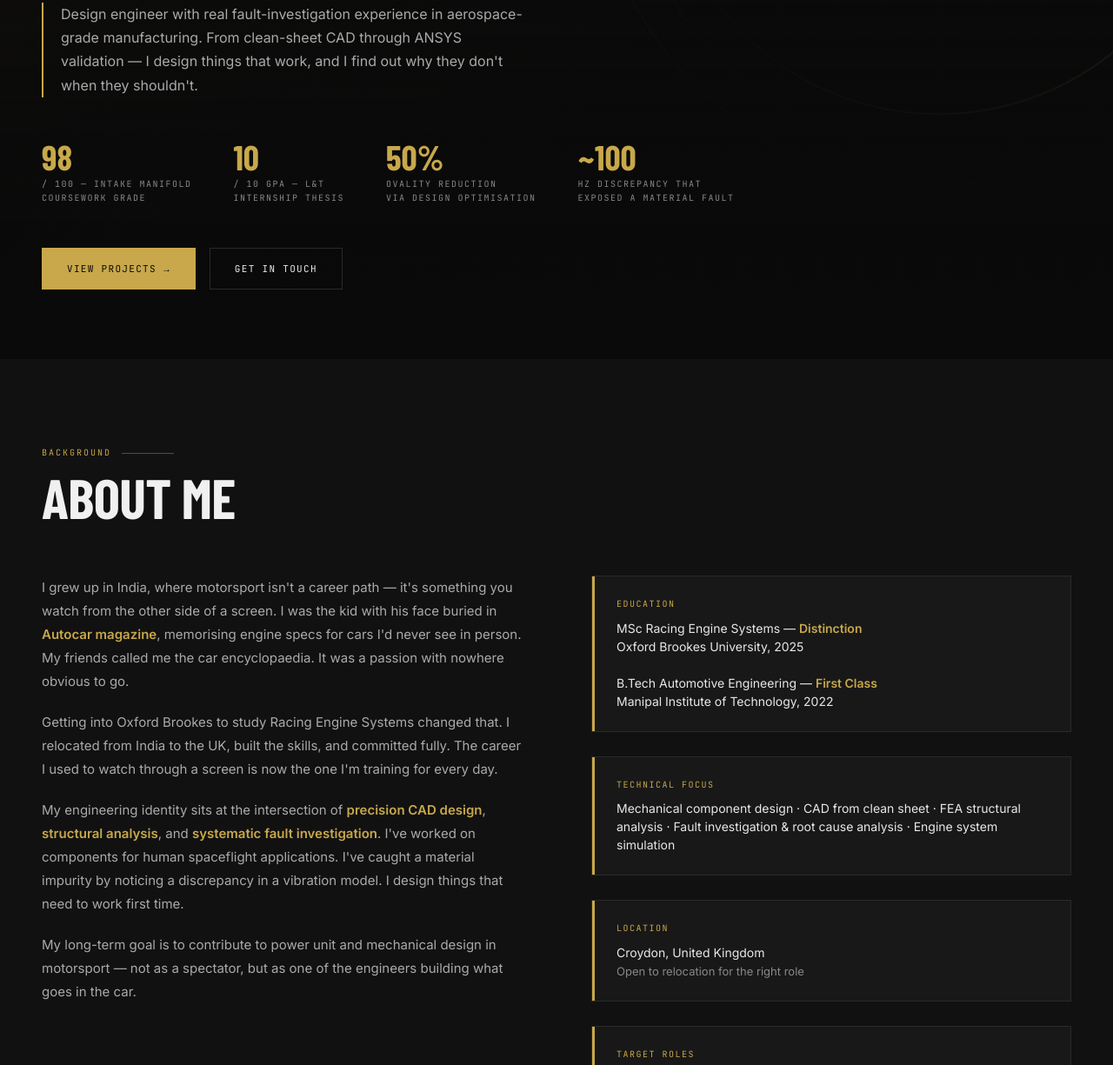
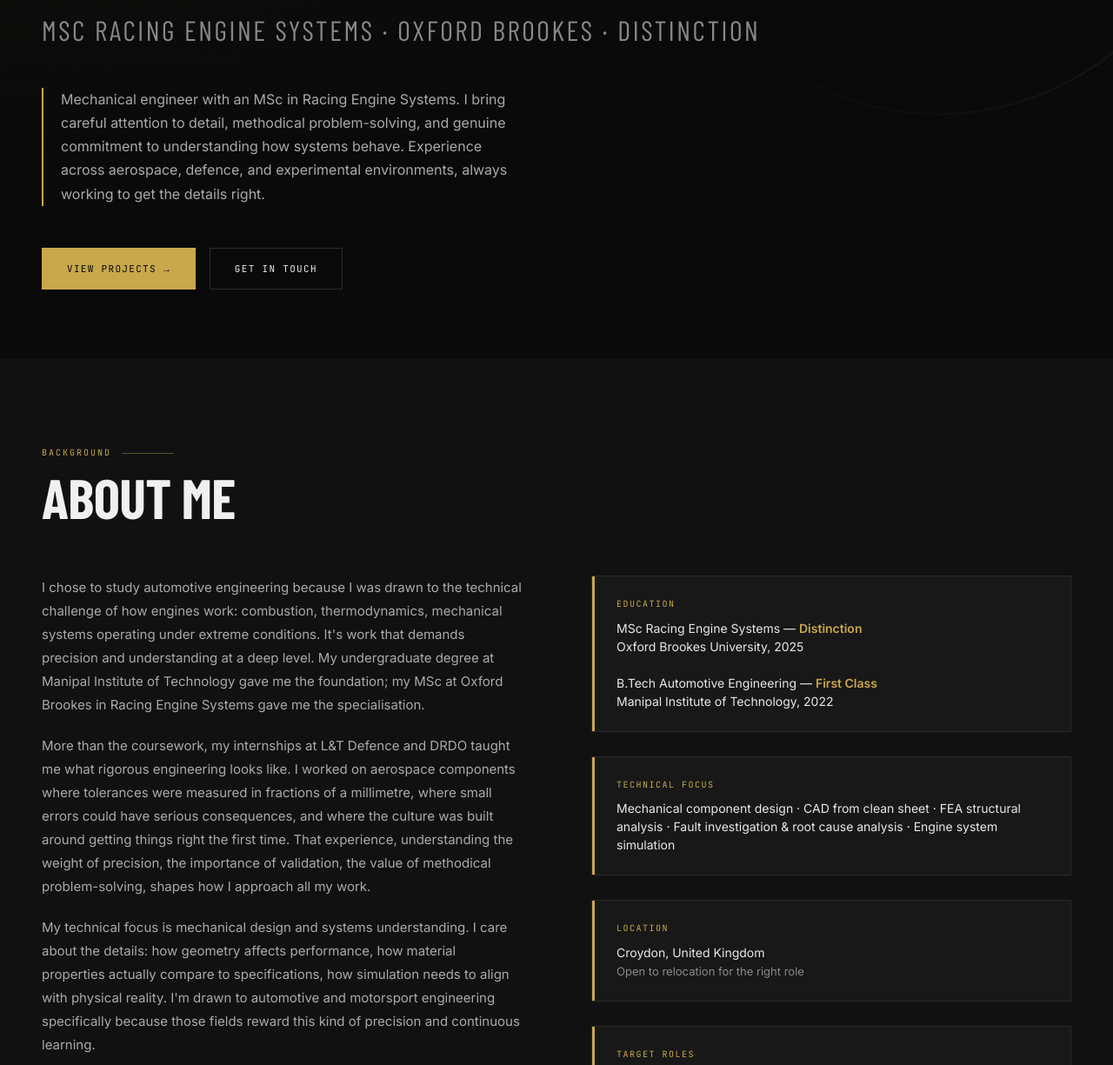
Before and after one commit to IBardoloi/Portfolio, a plain HTML site: page index.html in a window 1280 px wide. Shown: the part 387-1612 px from the top of the page at 87% size. Drawn offline with nearby package versions, Linux system fonts and the light colour scheme; a web font is replaced by a local one.

Commit message:
Update index.html

```diff
--- a/index.html
+++ b/index.html
@@ -766,28 +766,11 @@
     <div class="hero-name">Inika<br><span>Bardoloi</span></div>
     <div class="hero-title">MSc Racing Engine Systems · Oxford Brookes · Distinction</div>
     <p class="hero-statement">
-      Design engineer with real fault-investigation experience in aerospace-grade manufacturing.
-      From clean-sheet CAD through ANSYS validation — I design things that work,
-      and I find out why they don't when they shouldn't.
+     Mechanical engineer with an MSc in Racing Engine Systems. I bring careful attention to detail,
+      methodical problem-solving, and genuine commitment to understanding how systems behave.
+      Experience across aerospace, defence, and experimental environments, always working to get the details right.
     </p>
-    <div class="hero-stats">
-      <div class="stat-item">
-        <div class="stat-num">98</div>
-        <div class="stat-label">/ 100 — Intake Manifold<br>Coursework Grade</div>
-      </div>
-      <div class="stat-item">
-        <div class="stat-num">10</div>
-        <div class="stat-label">/ 10 GPA — L&T<br>Internship Thesis</div>
-      </div>
-      <div class="stat-item">
-        <div class="stat-num">50%</div>
-        <div class="stat-label">Ovality Reduction<br>via Design Optimisation</div>
-      </div>
-      <div class="stat-item">
-        <div class="stat-num">~100</div>
-        <div class="stat-label">Hz Discrepancy that<br>exposed a material fault</div>
-      </div>
-    </div>
+
     <div class="hero-cta">
       <a href="#projects" class="btn btn-primary">View Projects →</a>
       <a href="#contact" class="btn btn-outline">Get in Touch</a>
@@ -802,21 +785,20 @@
   <div class="about-grid">
     <div class="about-text reveal">
       <p>
-        I grew up in India, where motorsport isn't a career path — it's something you watch from the other side of a screen.
-        I was the kid with his face buried in <strong>Autocar magazine</strong>, memorising engine specs for cars I'd never see in person.
-        My friends called me the car encyclopaedia. It was a passion with nowhere obvious to go.
+        I chose to study automotive engineering because I was drawn to the technical challenge of how engines work: combustion, thermodynamics, mechanical systems operating under extreme conditions.
+        It's work that demands precision and understanding at a deep level. My undergraduate degree at Manipal Institute of Technology gave me the foundation; my MSc at Oxford Brookes in Racing Engine Systems gave me the specialisation.
       </p>
       <p>
-        Getting into Oxford Brookes to study Racing Engine Systems changed that. I relocated from India to the UK,
-        built the skills, and committed fully. The career I used to watch through a screen is now the one I'm training for every day.
+      More than the coursework, my internships at L&T Defence and DRDO taught me what rigorous engineering looks like. I worked on aerospace components where tolerances were measured in fractions of a millimetre, where small errors could have serious consequences, and where the culture was built around getting things right the first time. That experience, understanding the weight of precision, the importance of validation, the value of methodical problem-solving, shapes how I approach all my work.
       </p>
       <p>
-        My engineering identity sits at the intersection of <strong>precision CAD design</strong>, <strong>structural analysis</strong>, and
-        <strong>systematic fault investigation</strong>. I've worked on components for human spaceflight applications.
-        I've caught a material impurity by noticing a discrepancy in a vibration model. I design things that need to work first time.
+        My technical focus is mechanical design and systems understanding. I care about the details: how geometry affects performance, how material properties actually compare to specifications, how simulation needs to align with physical reality. I'm drawn to automotive and motorsport engineering specifically because those fields reward this kind of precision and continuous learning.
+      </p>
+
       </p>
       <p>
-        My long-term goal is to contribute to power unit and mechanical design in motorsport — not as a spectator, but as one of the engineers building what goes in the car.
+          I'm genuinely committed to developing my skills and staying current with industry practice. My work ethic is straightforward: understand the problem thoroughly, apply the right tools systematically, validate rigorously, and contribute meaningfully to the team's goals.
+
       </p>
     </div>
     <div class="about-right reveal">
@@ -1143,18 +1125,7 @@
         </div>
       </div>
 
-      <!-- Why these courses matter -->
-      <div style="margin-top:48px;">
-        <div class="dev-section-title reveal">Why These Courses</div>
-        <div class="fault-callout reveal" style="margin-bottom:0; padding: 28px 32px;">
-          <p class="fault-desc" style="font-size:13px;">
-            The Siemens NX course directly targets the CAD environment used at Red Bull Powertrains and other F1 power unit manufacturers. The CATIA specialisation deepens capability in the industry-standard tool for aerospace and automotive OEMs. These aren't box-ticking exercises — they're deliberate preparation for the specific toolchains used in the roles I'm targeting.
-          </p>
-        </div>
-      </div>
-    </div>
-  </div>
-</section>
+
 
 <!-- CONTACT -->
 <section id="contact">
```
